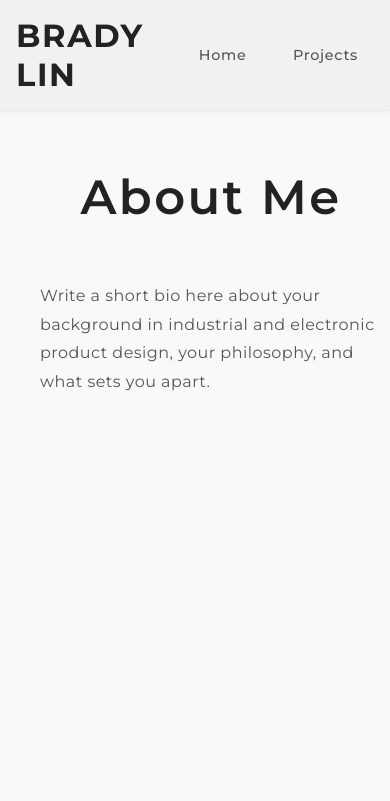
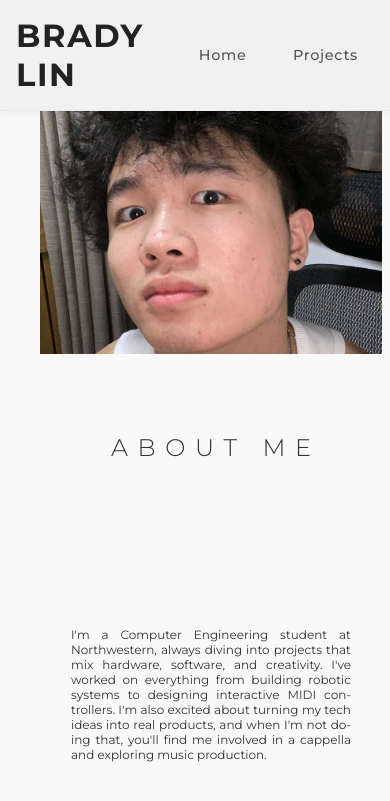
Before and after one commit to Bylin-code/Bylin-code.github.io, a Jekyll site: the page built from about.md, in a window 390 px wide and 900 px high. Shown: the top 801 px of the window. Built offline with Jekyll 4.4.1, drawn with Linux system fonts in a browser that asks for light colours.

Commit message:
vertical pre

```diff
--- a/about.md
+++ b/about.md
@@ -4,31 +4,198 @@
 permalink: /about/
 ---
 
-<section class="about">
-  <h1>About Me</h1>
-  <p>Write a short bio here about your background in industrial and electronic product design, your philosophy, and what sets you apart.</p>
+<section class="about-page">
+  <!-- Large header image -->
+  <div class="about-image-container">
+    <img src="/assets/images/webpage/about-main.jpg" alt="Brady Lin" class="about-main-image">
+  </div>
+
+  <div class="about-content">
+    <!-- Vertical text columns -->
+    <div class="vertical-text left-featured">
+      <span>A</span>
+      <span>B</span>
+      <span>O</span>
+      <span>U</span>
+      <span>T</span>
+      <span>&nbsp;</span>
+      <span>M</span>
+      <span>E</span>
+    </div>
+
+    <!-- Bio paragraph -->
+    <div class="about-bio">
+      <p>I'm a Computer Engineering student at Northwestern, always diving into projects that mix hardware, software, and creativity. I've worked on everything from building robotic systems to designing interactive MIDI controllers. I'm also excited about turning my tech ideas into real products, and when I'm not doing that, you'll find me involved in a cappella and exploring music production.</p>
+    </div>
+
+    <div class="vertical-text right-featured">
+      <span>A</span>
+      <span>B</span>
+      <span>O</span>
+      <span>U</span>
+      <span>T</span>
+      <span>&nbsp;</span>
+      <span>M</span>
+      <span>E</span>
+    </div>
+  </div>
+
+  <!-- Contact button -->
+  <div class="contact-button-container">
+    <a href="/contact/" class="button">Contact</a>
+  </div>
 </section>
 
 <style>
-  .about {
+  .about-page {
     width: 100%;
     max-width: var(--site-content-width);
     margin: 0 auto;
-    padding: var(--spacing-large) var(--site-padding);
+    padding: 0 var(--site-padding) var(--spacing-xxlarge);
   }
 
-  .about h1 {
-    font-family: 'Montserrat', Arial, sans-serif;
-    font-size: var(--font-size-xxlarge);
+  /* Header image styling */
+  .about-image-container {
+    width: 100%;
     margin-bottom: var(--spacing-xlarge);
-    text-align: center;
-    border-bottom: none;
-    position: relative;
+    overflow: hidden;
   }
 
-  /* Remove any default horizontal lines */
-  .about h1::after,
-  .about h1::before {
-    display: none;
+  .about-main-image {
+    width: 100%;
+    height: auto;
+    display: block;
+    object-fit: cover;
+  }
+
+  /* Content area with vertical text and bio */
+  .about-content {
+    display: flex;
+    align-items: stretch;
+    justify-content: space-between;
+    margin-bottom: var(--spacing-xlarge);
+    position: relative;
+    min-height: 500px;
+  }
+
+  /* Vertical text styling */
+  .vertical-text {
+    position: relative;
+    display: flex;
+    flex-direction: column;
+    height: 100%;
+    justify-content: space-around;
+    color: #333;
+    font-family: 'Montserrat', Arial, sans-serif;
+    font-weight: 300;
+    font-size: clamp(2rem, 3.5vw, 3.5rem);
+    text-transform: uppercase;
+    padding: 0;
+    z-index: 10;
+    width: 5%;
+  }
+
+  .vertical-text span {
+    line-height: 1;
+    letter-spacing: 0;
+    padding: 10px 0;
+  }
+
+  .left-featured {
+    text-align: center;
+  }
+
+  .right-featured {
+    text-align: center;
+  }
+
+  /* Define necessary variables */
+  :root {
+    --color-dark: #333333;
+  }
+
+  /* Bio paragraph styling */
+  .about-bio {
+    flex: 1;
+    width: clamp(280px, 70%, 800px);
+    margin: 0 auto;
+    padding: 0 var(--spacing-large);
+    display: flex;
+    align-items: center;
+  }
+
+  .about-bio p {
+    font-family: 'Montserrat', Arial, sans-serif;
+    font-size: clamp(12px, 2vw, 22px);
+    line-height: clamp(1.2, 2vw, 1.7);
+    margin: 0;
+    color: var(--color-dark);
+    text-align: justify;
+    hyphens: auto;
+    word-spacing: normal;
+    letter-spacing: normal;
+    white-space: pre-line;
+  }
+
+  /* Contact button styling */
+  .contact-button-container {
+    text-align: center;
+    margin-top: var(--spacing-xlarge);
+  }
+
+  .button {
+    display: inline-block;
+    padding: var(--spacing-medium) var(--spacing-xlarge);
+    background-color: var(--color-background);
+    color: var(--color-text);
+    border: 1px solid var(--color-text);
+    text-decoration: none;
+    font-family: 'Montserrat', Arial, sans-serif;
+    font-size: var(--font-size-medium);
+    font-weight: 500;
+    text-transform: uppercase;
+    letter-spacing: 0.1em;
+    transition: all 0.3s ease;
+  }
+
+  .button:hover {
+    background-color: var(--color-text);
+    color: var(--color-background);
+  }
+
+  /* Responsive adjustments */
+  @media (max-width: 768px) {
+    .about-content {
+      flex-direction: column;
+      align-items: center;
+    }
+
+    .vertical-text {
+      flex-direction: row;
+      margin: var(--spacing-large) 0;
+      width: 100%;
+      justify-content: center;
+      padding: var(--spacing-medium) 0;
+      height: auto;
+    }
+
+    .vertical-text span {
+      margin: 0 0.2em;
+      font-size: 1.5rem;
+    }
+
+    .left-featured {
+      margin-bottom: var(--spacing-medium);
+      order: 1;
+    }
+
+    .about-bio {
+      order: 2;
+      margin: var(--spacing-large) 0;
+    }
+
+    .right-featured {
+      display: none; /* Hide the right text on mobile */
+    }
   }
 </style>
```
Also changed, not shown: assets/images/webpage/about-main.jpg (added).
